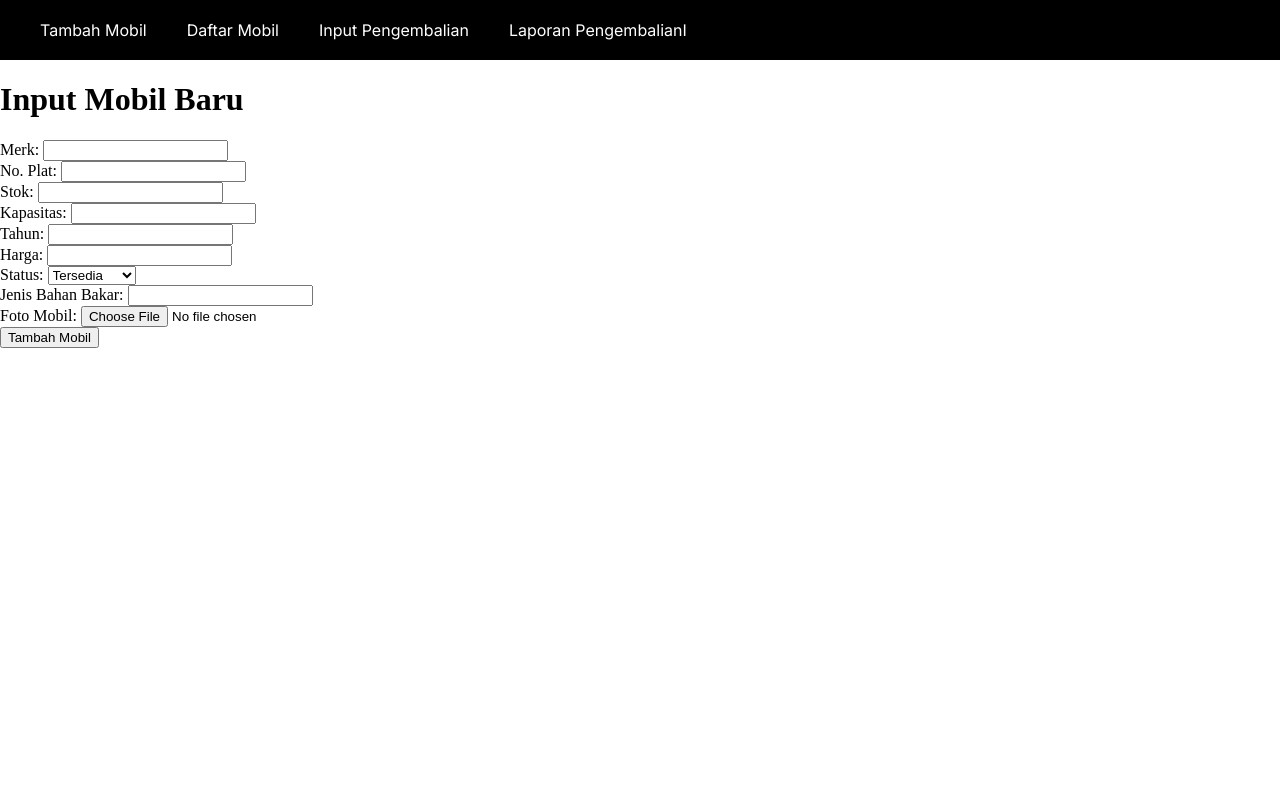
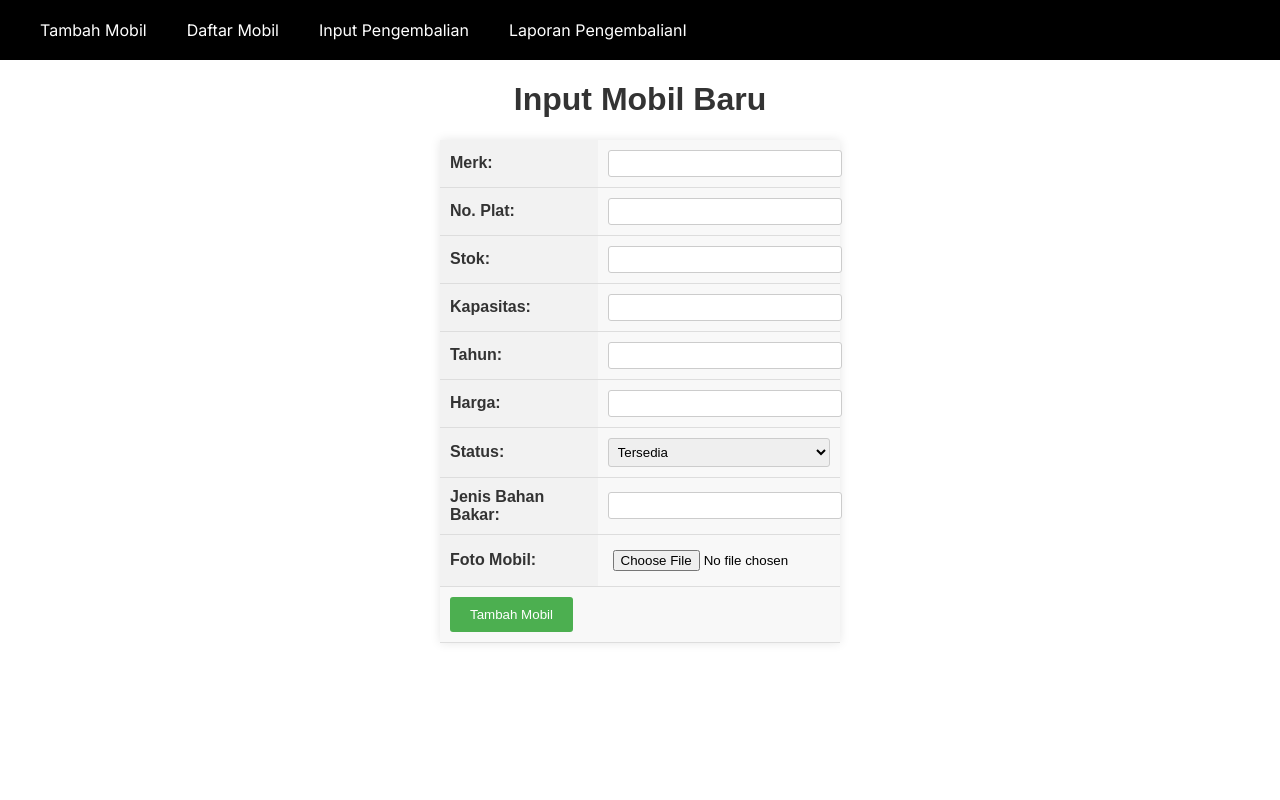
Before and after one commit to achdikiprasetyo/airlangga_rent, a PHP site: page /admin/admin_add_mobil.php in a window 1280 px wide. Run offline with PHP 8.4, Linux system fonts and the light colour scheme; some libraries are stand-ins or nearby versions.

Commit message:
Update admin_add_mobil.php

```diff
--- a/airlangga_rent/admin/admin_add_mobil.php
+++ b/airlangga_rent/admin/admin_add_mobil.php
@@ -3,42 +3,129 @@
 <html>
 <head>
     <title>Input dan Output Mobil</title>
+    <style>
+        body {
+    font-family: Arial, sans-serif;
+}
+
+h1 {
+    color: #333;
+    text-align: center;
+}
+
+table {
+    width: 400px;
+    margin: 20px auto;
+    border-collapse: collapse;
+    background-color: #f8f8f8;
+    box-shadow: 0 0 10px rgba(0, 0, 0, 0.1);
+}
+
+table tr {
+    border-bottom: 1px solid #ddd;
+}
+
+table th,
+table td {
+    padding: 10px;
+}
+
+table th {
+    text-align: left;
+    background-color: #f2f2f2;
+    color: #333;
+}
+
+input[type="text"],
+input[type="number"],
+select {
+    width: 100%;
+    padding: 5px;
+    border: 1px solid #ccc;
+    border-radius: 3px;
+}
+
+input[type="file"] {
+    width: 100%;
+    padding: 5px;
+}
+
+input[type="submit"] {
+    padding: 10px 20px;
+    background-color: #4CAF50;
+    color: #fff;
+    border: none;
+    border-radius: 3px;
+    cursor: pointer;
+}
+
+input[type="submit"]:hover {
+    background-color: #45a049;
+}
+    </style>
 </head>
 <body>
     <h1>Input Mobil Baru</h1>
     <form action="simpan_mobil.php" method="post" enctype="multipart/form-data">
-        <label for="merk">Merk:</label>
-        <input type="text" name="merk" required><br>
+        <table>
+            <tr>
+                <th><label for="merk">Merk:</label></th>
+                <td><input type="text" name="merk" required></td>
+            </tr>
 
-        <label for="no_plat">No. Plat:</label>
-        <input type="text" name="no_plat" required><br>
+            <tr>
+                <th><label for="no_plat">No. Plat:</label></th>
+                <td><input type="text" name="no_plat" required></td>
+            </tr>
 
-        <label for="stok">Stok:</label>
-        <input type="number" name="stok" required><br>
+            <tr>
+                <th><label for="stok">Stok:</label></th>
+                <td><input type="number" name="stok" required></td>
+            </tr>
 
-        <label for="kapasitas">Kapasitas:</label>
-        <input type="number" name="kapasitas" required><br>
+            <tr>
+                <th><label for="kapasitas">Kapasitas:</label></th>
+                <td><input type="number" name="kapasitas" required></td>
+            </tr>
 
-        <label for="tahun">Tahun:</label>
-        <input type="number" name="tahun" required><br>
+            <tr>
+                <th><label for="tahun">Tahun:</label></th>
+                <td><input type="number" name="tahun" required></td>
+            </tr>
 
-        <label for="harga">Harga:</label>
-        <input type="number" name="harga" required><br>
+            <tr>
+                <th><label for="harga">Harga:</label></th>
+                <td><input type="number" name="harga" required></td>
+            </tr>
 
-        <label for="status">Status:</label>
-        <select name="status" required>
-            <option value="Tersedia">Tersedia</option>
-            <option value="Disewakan">Disewakan</option>
-        </select><br>
+            <tr>
+                <th><label for="status">Status:</label></th>
+                <td>
+                    <select name="status" required>
+                        <option value="Tersedia">Tersedia</option>
+                        <option value="Disewakan">Disewakan</option>
+                    </select>
+                </td>
+            </tr>
 
-        <label for="jenis_bahan_bakar">Jenis Bahan Bakar:</label>
-        <input type="text" name="jenis_bahan_bakar" required><br>
+            <tr>
+                <th><label for="jenis_bahan_bakar">Jenis Bahan Bakar:</label></th>
+                <td><input type="text" name="jenis_bahan_bakar" required></td>
+            </tr>
 
-        <label for="foto_mobil">Foto Mobil:</label>
-        <input type="file" name="foto_mobil" required><br>
+            <tr>
+                <th><label for="foto_mobil">Foto Mobil:</label></th>
+                <td><input type="file" name="foto_mobil" required></td>
+            </tr>
 
-        <input type="submit" value="Tambah Mobil">
+            <tr>
+                <td colspan="2">
+                    <input type="submit" value="Tambah Mobil">
+                </td>
+            </tr>
+        </table>
     </form>
-
 </body>
 </html>
+</body>
+</html>
```
